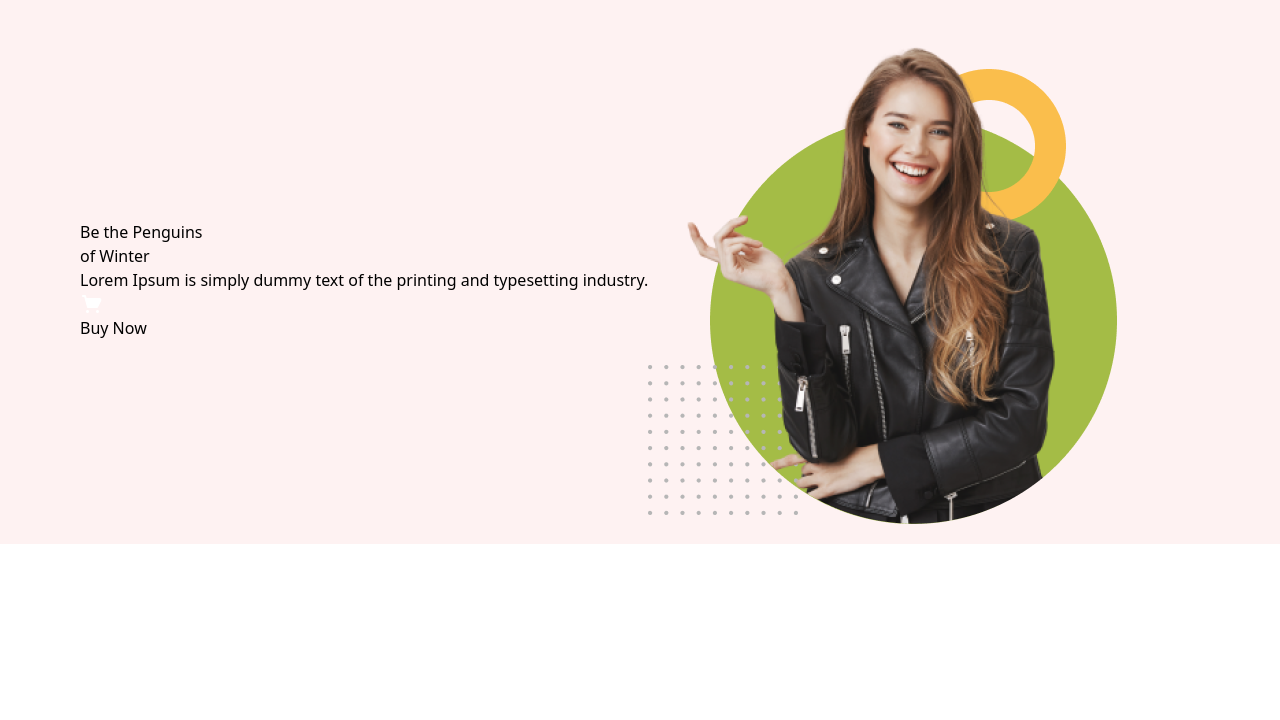
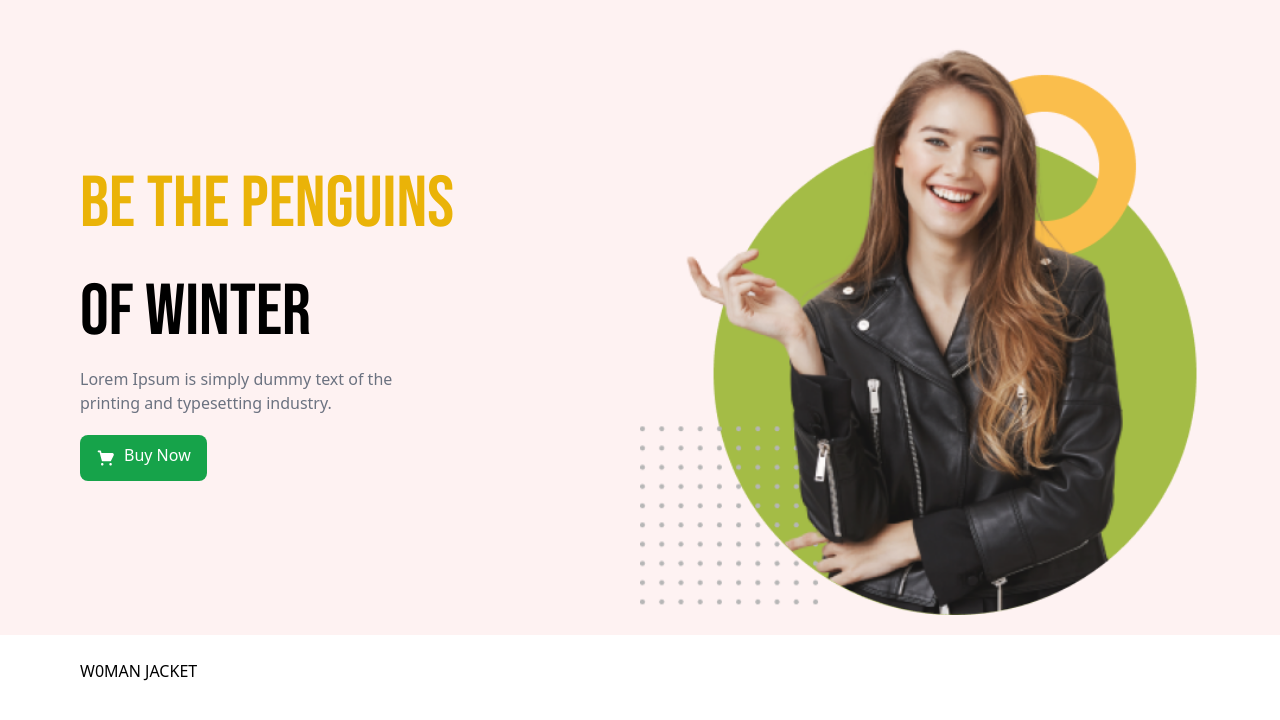
Before and after one commit to Muhammad-sefat/Responsive-Penguin-Fashion, a plain HTML site: page index.html in a window 1280 px wide. Shown: the part 54-774 px from the top of the page. Drawn offline with nearby package versions, Linux system fonts and the light colour scheme.

Commit message:
finish hero section

```diff
--- a/index.html
+++ b/index.html
@@ -3,6 +3,22 @@
 <head>
     <meta charset="UTF-8">
     <meta name="viewport" content="width=device-width, initial-scale=1.0">
+    <!-- roboto fonts -->
+    <link rel="preconnect" href="https://fonts.googleapis.com">
+    <link rel="preconnect" href="https://fonts.gstatic.com" crossorigin>
+    <link href="https://fonts.googleapis.com/css2?family=Roboto:wght@400;700&display=swap" rel="stylesheet">
+    <!-- bebas fonts -->
+    <link rel="preconnect" href="https://fonts.googleapis.com">
+    <link rel="preconnect" href="https://fonts.gstatic.com" crossorigin>
+    <link href="https://fonts.googleapis.com/css2?family=Bebas+Neue&display=swap" rel="stylesheet">
+    <style>
+        .font-roboto{
+            font-family: 'Roboto', sans-serif;
+        }
+        .font-bebas{
+            font-family: 'Bebas Neue', sans-serif;
+        }
+    </style>
     <title>Penguin Fashion</title>
     <script src="https://cdn.tailwindcss.com"></script>
 </head>
@@ -19,14 +35,14 @@
                 <li class="inline-block  ml-5"><a href="#"  class="text-lg font-semibold">Contact Us</a></li>
              </ul>
         </nav>
-        <div class="flex py-5 px-20 items-center">
+        <div class="flex py-5 px-20 items-center justify-between">
             <div>
-                <h1>Be the Penguins
+                <h1 class="text-7xl font-bebas leading-normal"><span class="text-yellow-500">Be the Penguins</span>
                  <br> of Winter</h1>
-                 <p>Lorem Ipsum is simply dummy text of the printing
+                 <p class="text-base text-gray-500 w-80 font-medium">Lorem Ipsum is simply dummy text of the printing
                     and typesetting industry.</p>
-                    <button>
-                        <svg xmlns="http://www.w3.org/2000/svg" width="24" height="24" viewBox="0 0 24 24" fill="none">
+                    <button class="flex py-2 px-4 my-5 rounded-lg bg-green-600 text-white ">
+                        <svg class="pr-2" xmlns="http://www.w3.org/2000/svg" width="28" height="30" viewBox="0 0 24 24" fill="none">
                             <path d="M21.08 6.99998C20.9072 6.7006 20.6598 6.45111 20.3618 6.27585C20.0639 6.10059 19.7256 6.00554 19.38 5.99998H6.58L6 3.73998C5.9414 3.52181 5.81066 3.32992 5.62908 3.19555C5.44749 3.06118 5.22576 2.99224 5 2.99998H3C2.73478 2.99998 2.48043 3.10533 2.29289 3.29287C2.10536 3.48041 2 3.73476 2 3.99998C2 4.26519 2.10536 4.51955 2.29289 4.70708C2.48043 4.89462 2.73478 4.99998 3 4.99998H4.24L7 15.26C7.0586 15.4781 7.18934 15.67 7.37092 15.8044C7.55251 15.9388 7.77424 16.0077 8 16H17C17.1847 15.9994 17.3656 15.9477 17.5227 15.8507C17.6798 15.7536 17.8069 15.6149 17.89 15.45L21.17 8.88998C21.3122 8.59199 21.3783 8.26345 21.3626 7.93366C21.3469 7.60387 21.2498 7.2831 21.08 6.99998Z" fill="white"/>
                             <path d="M7.5 21C8.32843 21 9 20.3284 9 19.5C9 18.6716 8.32843 18 7.5 18C6.67157 18 6 18.6716 6 19.5C6 20.3284 6.67157 21 7.5 21Z" fill="white"/>
                             <path d="M17.5 21C18.3284 21 19 20.3284 19 19.5C19 18.6716 18.3284 18 17.5 18C16.6716 18 16 18.6716 16 19.5C16 20.3284 16.6716 21 17.5 21Z" fill="white"/>
@@ -34,11 +50,14 @@
                         Buy Now
                     </button>
             </div>
-            <div>
-                <img src="images/model.png">
+            <div class="w-1/2">
+                <img src="images/model.png" class="w-full">
             </div>
         </div>
     </header>
 
+    <main class="py-6 px-20 m-auto">
+        <h1 class="px-30 uppercase ">W0Man Jacket</h1>
+    </main>
 </body>
 </html>
```
